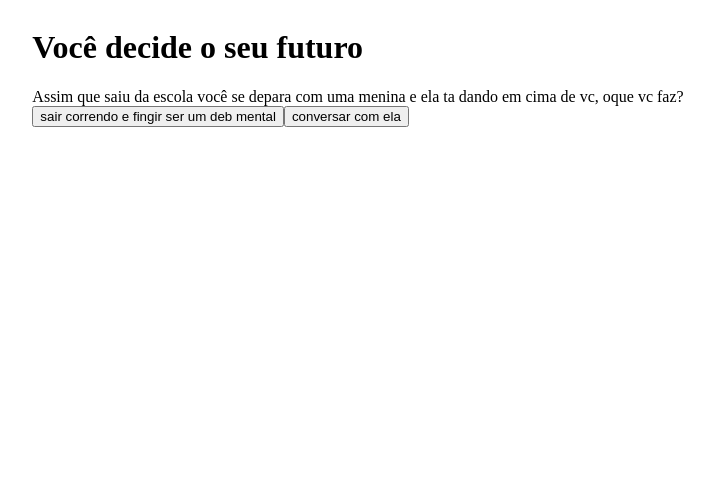
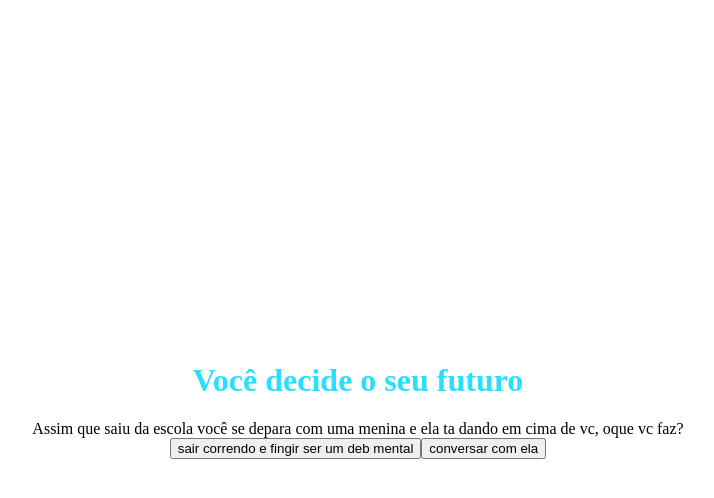
Before and after one commit to ISABELLYVF/PARAGU, a plain HTML site: page index.html in a window 1280 px wide. Shown: the whole page, without its empty margins (282-996 px from the left). Drawn offline with Linux system fonts and the light colour scheme.

Commit message:
Update style.css

```diff
--- a/style.css
+++ b/style.css
@@ -11,5 +11,15 @@ body{
     display:flex;
     justify-content: center;
     align-items: center;
-    min-height: (100vh);
+    min-height: 100vh;
 }
+ .caixa-principal{
+     backgroud-color: var (--cor-principal);
+     whidth: 90%;
+     max-whidth: 600px;
+     text-align: center;
+     padding: 20px;
+ }
+  h1{
+      color: var(--cor-destaque);
+  }
```
